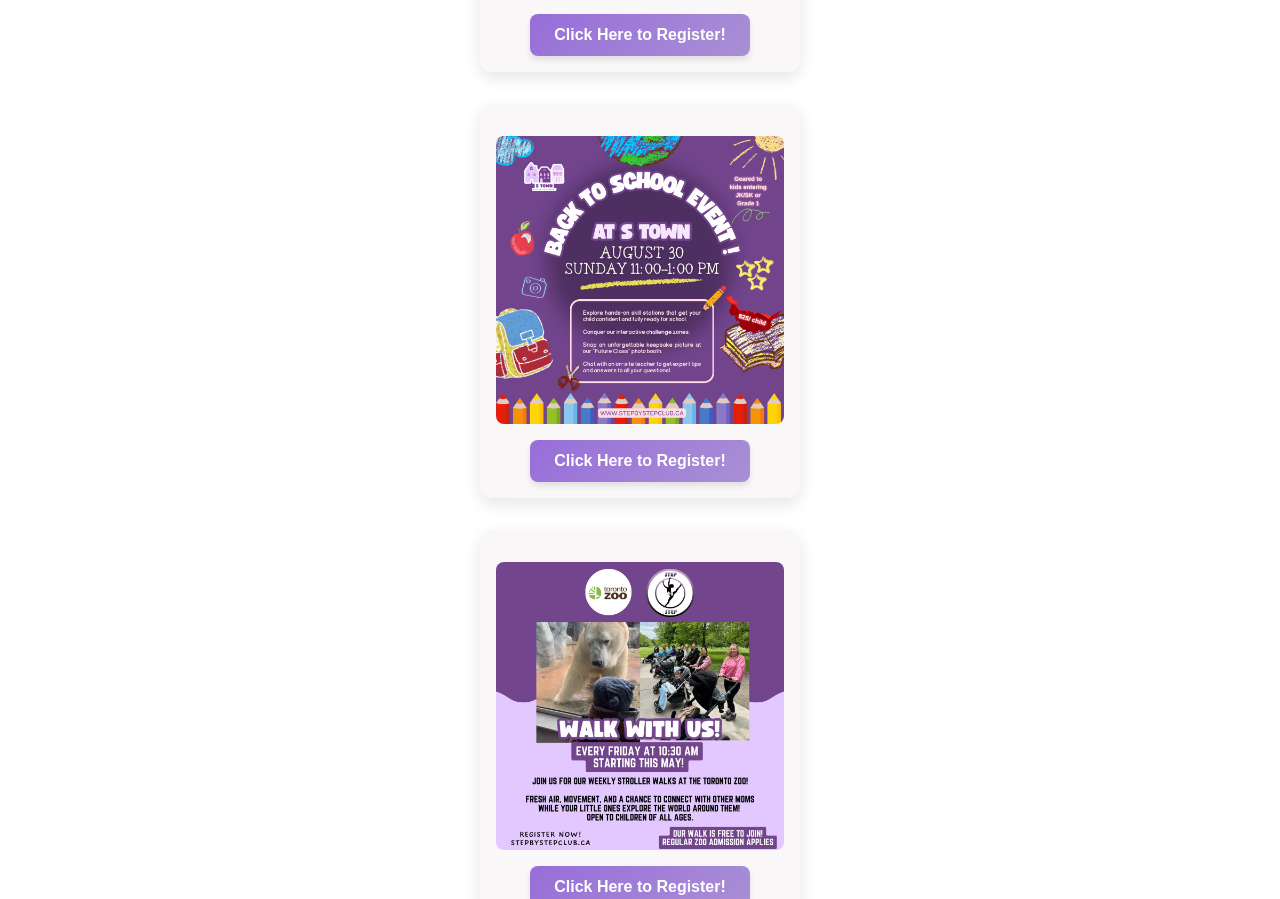
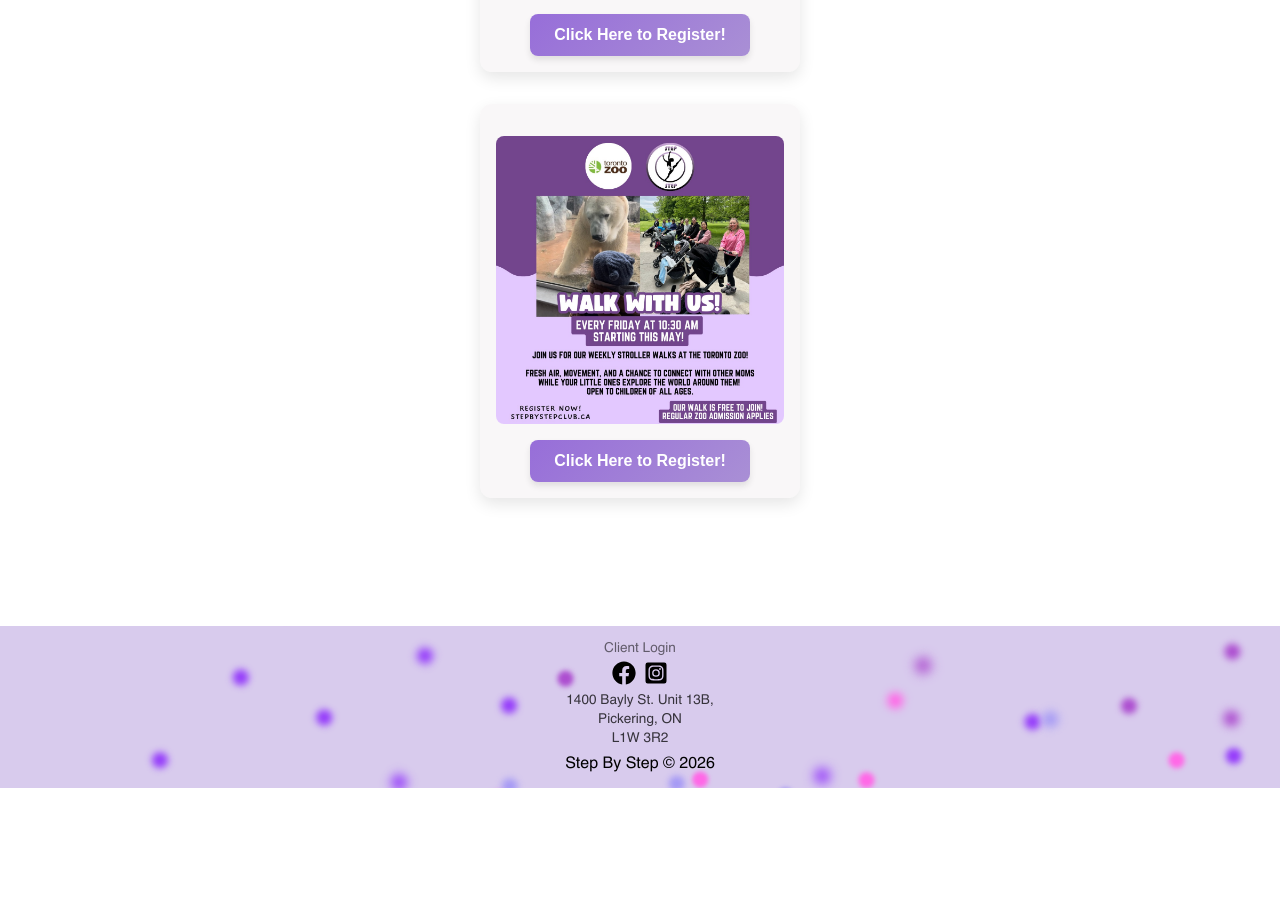
Before and after one commit to ralphdaryn/stepbystepstars, a React (Create React App) app in the folder client/: page /specialevents in a window 1280 px wide. Shown: the part 1134-2033 px from the top of the page. After the commit the page ends 1922 px from the top, so only its background shows below. Built offline with nearby package versions, Linux system fonts and the light colour scheme; no server answers.

Commit message:
update special events image and link

```diff
--- a/client/src/pages/SpecialEvents/SpecialEvents.js
+++ b/client/src/pages/SpecialEvents/SpecialEvents.js
@@ -3,7 +3,6 @@ import { useState } from "react";
 import specialEvents3 from "../../assets/images/smallgrouptrain.jpeg";
 import specialEvents4 from "../../assets/images/mom-fitness.jpeg";
 import specialEvents8 from "../../assets/images/strollerfit.jpeg";
-import specialEvents14 from "../../assets/images/backtoschool.PNG";
 
 const SpecialEvents = () => {
   const [selectedMedia, setSelectedMedia] = useState(null);
@@ -37,12 +36,6 @@ const SpecialEvents = () => {
     openRegistrationLink(
       "https://www.wellnessliving.com/rs/catalog-list.html?a_shop_category%5B%5D=1102551&a_shop_category%5B%5D=1102664&is_filter=1&k_business=651877",
       "strollerfit",
-    );
-  };
-  const linkToBuyTickets12 = () => {
-    openRegistrationLink(
-      "    https://www.wellnessliving.com/rs/event/step_by_step_club?k_class=1004658&k_class_tab=66373",
-      "backtoschool",
     );
   };
 
@@ -95,23 +88,6 @@ const SpecialEvents = () => {
         </div>
       </div>
 
-      <div className="special-events__card-wrapper">
-        <div className="special-events__image-container">
-          <img
-            src={specialEvents14}
-            alt="Special Event"
-            className="special-events__image"
-            onClick={() => openMedia(specialEvents14)}
-          />
-          <button
-            className="special-events__button"
-            onClick={linkToBuyTickets12}
-          >
-            Click Here to Register!
-          </button>
-        </div>
-      </div>
-
       {/* Event 4 */}
       <div className="special-events__card-wrapper">
         <div className="special-events__image-container">
```
